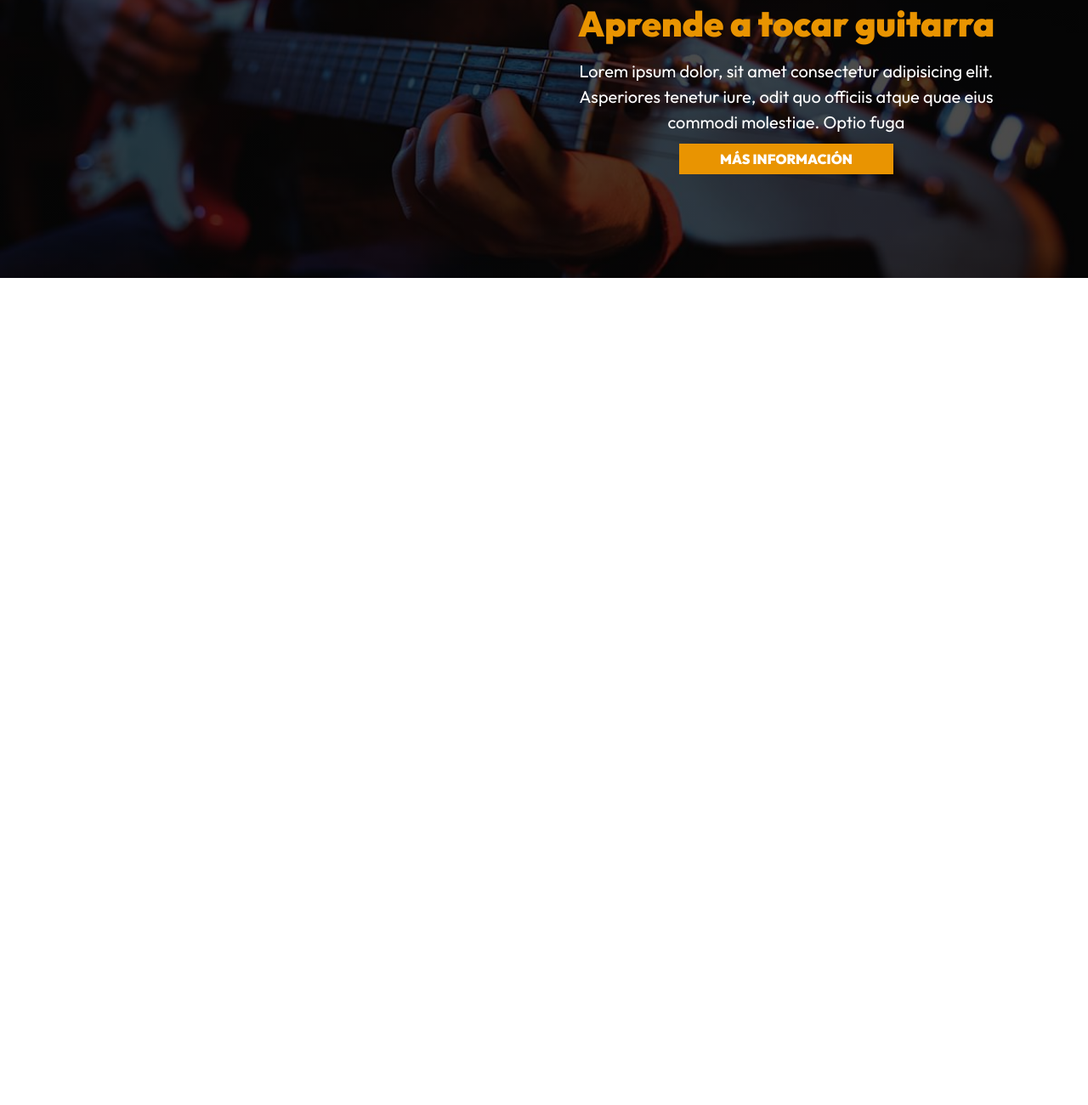
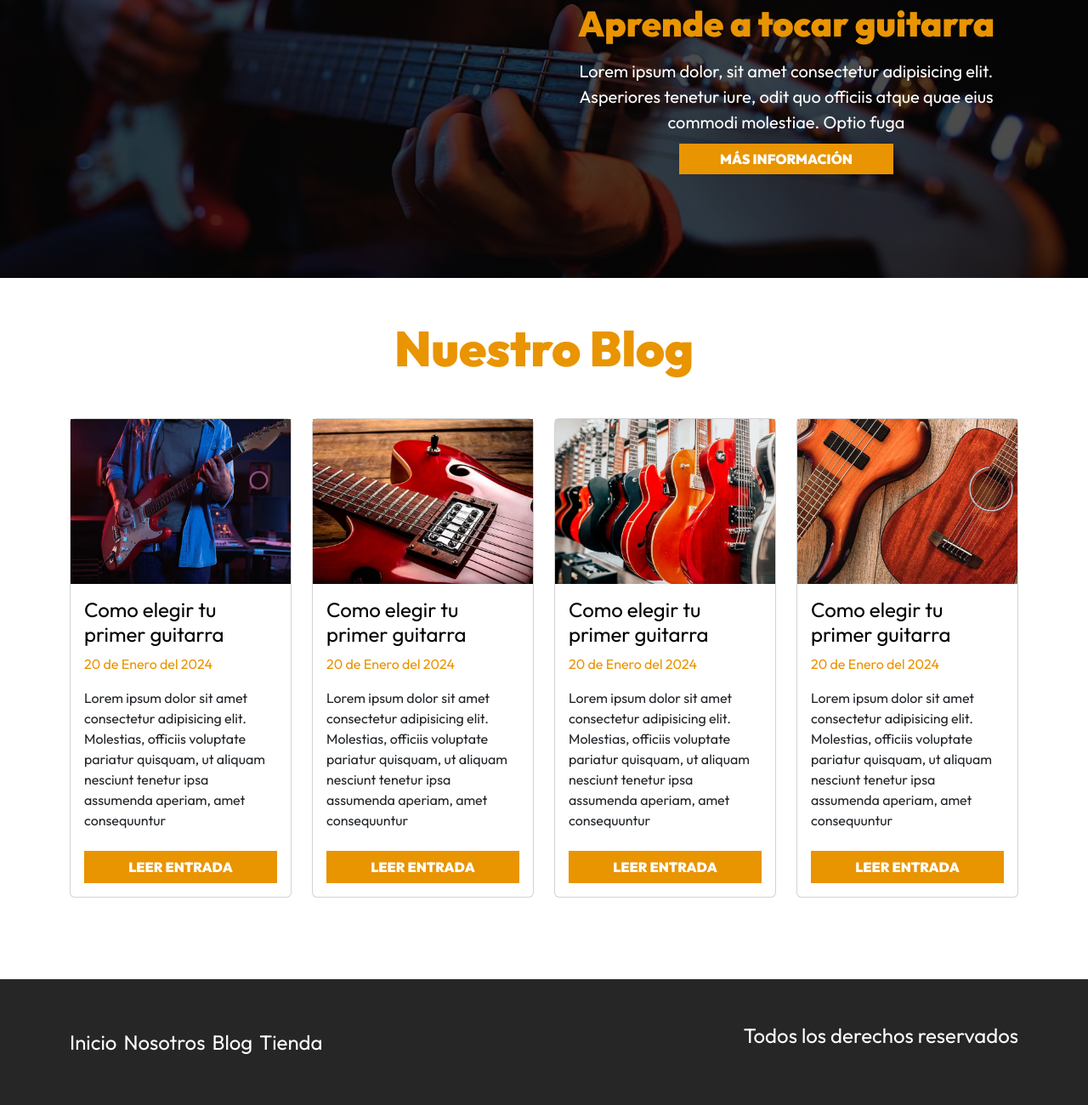
Before and after one commit to Litzy-Nevarez/GuitarLA, a website: page index.html in a window 1280 px wide. Shown: the part 2381-3681 px from the top of the page at 85% size. Before the commit the page ends 2708 px from the top, so only its background shows below. Drawn offline with Linux system fonts and the light colour scheme.

Commit message:
footer hecho

```diff
--- a/index.html
+++ b/index.html
@@ -187,5 +187,68 @@
             </div>
         </div>
     </section>
+
+    <section class="container-xl mt-5">
+        <h2 class="text-center">Nuestro Blog</h2>
+
+        <div class="row mt-5">
+            <div class="col-md-6 col-lg-3 mb-5">
+                <div class="card">
+                    <img src="build/img/blog_1.jpg" alt="Imagen Blog">
+                    <div class="card-body">
+                        <h3 class="text-black fw-normal fs-4">Como elegir tu primer guitarra</h3>
+                        <p class="text-primary">20 de Enero del 2024</p>
+                        <p>Lorem ipsum dolor sit amet consectetur adipisicing elit. Molestias, officiis voluptate pariatur quisquam, ut aliquam nesciunt tenetur ipsa assumenda aperiam, amet consequuntur</p>
+                        <a href="entrada.html" class="btn btn-primary d-block text-white text-uppercase fs-6 mt-4">Leer Entrada</a>
+                    </div>
+                </div>
+            </div>
+            <div class="col-md-6 col-lg-3 mb-5">
+                <div class="card">
+                    <img src="build/img/blog_2.jpg" alt="Imagen Blog">
+                    <div class="card-body">
+                        <h3 class="text-black fw-normal fs-4">Como elegir tu primer guitarra</h3>
+                        <p class="text-primary">20 de Enero del 2024</p>
+                        <p>Lorem ipsum dolor sit amet consectetur adipisicing elit. Molestias, officiis voluptate pariatur quisquam, ut aliquam nesciunt tenetur ipsa assumenda aperiam, amet consequuntur</p>
+                        <a href="entrada.html" class="btn btn-primary d-block text-white text-uppercase fs-6 mt-4">Leer Entrada</a>
+                    </div>
+                </div>
+            </div>
+            <div class="col-md-6 col-lg-3 mb-5">
+                <div class="card">
+                    <img src="build/img/blog_3.jpg" alt="Imagen Blog">
+                    <div class="card-body">
+                        <h3 class="text-black fw-normal fs-4">Como elegir tu primer guitarra</h3>
+                        <p class="text-primary">20 de Enero del 2024</p>
+                        <p>Lorem ipsum dolor sit amet consectetur adipisicing elit. Molestias, officiis voluptate pariatur quisquam, ut aliquam nesciunt tenetur ipsa assumenda aperiam, amet consequuntur</p>
+                        <a href="entrada.html" class="btn btn-primary d-block text-white text-uppercase fs-6 mt-4">Leer Entrada</a>
+                    </div>
+                </div>
+            </div>
+            <div class="col-md-6 col-lg-3 mb-5">
+                <div class="card">
+                    <img src="build/img/blog_4.jpg" alt="Imagen Blog">
+                    <div class="card-body">
+                        <h3 class="text-black fw-normal fs-4">Como elegir tu primer guitarra</h3>
+                        <p class="text-primary">20 de Enero del 2024</p>
+                        <p>Lorem ipsum dolor sit amet consectetur adipisicing elit. Molestias, officiis voluptate pariatur quisquam, ut aliquam nesciunt tenetur ipsa assumenda aperiam, amet consequuntur</p>
+                        <a href="entrada.html" class="btn btn-primary d-block text-white text-uppercase fs-6 mt-4">Leer Entrada</a>
+                    </div>
+                </div>
+            </div>
+        </div>
+    </section>
+
+    <footer class="bg-dark mt-5 py-5 ">
+        <div class="container-xl d-md-flex justify-content-md-between">
+            <nav class="d-flex flex-column flex-md-row align-items-center">
+                <a href="index.html" class="text-white fs-4 me-md-2">Inicio</a>
+                <a href="nosotros.html" class="text-white fs-4 me-md-2">Nosotros</a>
+                <a href="blog.html" class="text-white fs-4 me-md-2">Blog</a>
+                <a href="tienda.html" class="text-white fs-4 me-md-2">Tienda</a>
+            </nav>
+            <p class="text-white text-center fs-4 mt-4 mt-md-0">Todos los derechos reservados</p>
+        </div>
+    </footer>
 </body>
 </html>
--- a/src/scss/_custom.scss
+++ b/src/scss/_custom.scss
@@ -34,5 +34,9 @@ $link-decoration: none;
     font-weight: 900;
 }
 
+//Cards
+$card-border-radius: 0;
+$card-border-width: 0;
+
 // Importar Bootstrap
 @import '../../node_modules/bootstrap/scss/bootstrap.scss';
```
